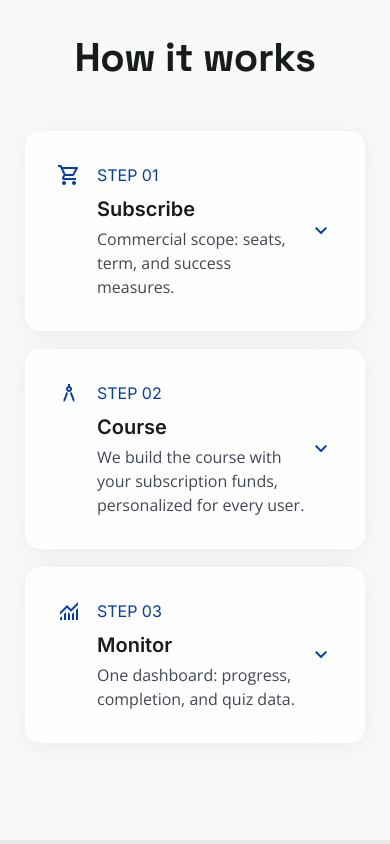
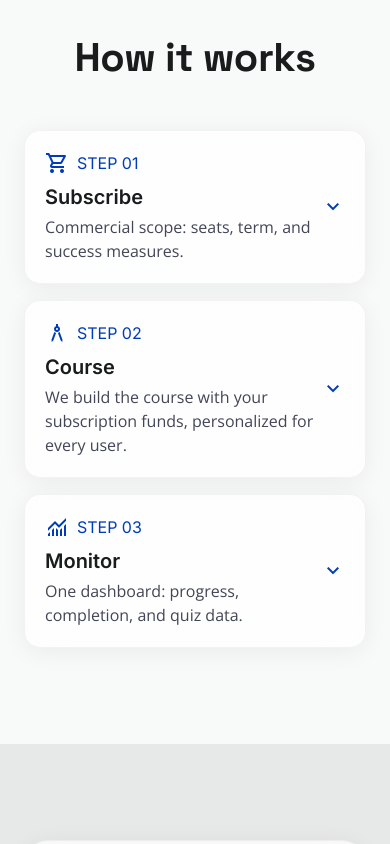
Before and after one commit to atomcampengineering/inarax-next-UI, a Next.js app: page /b2b in a window 390 px wide. Shown: the part 3840-4684 px from the top of the page. Built offline with nearby package versions, Linux system fonts and the light colour scheme.

Commit message:
worked on reducing card margsins, paddings

```diff
--- a/app/(main)/_sections/KeyFeatures.tsx
+++ b/app/(main)/_sections/KeyFeatures.tsx
@@ -13,10 +13,10 @@ export default function KeyFeatures() {
     <section className="bg-white py-size-xl px-margin-mobile md:px-margin-desktop">
       <div className="max-w-[1440px] mx-auto">
         <Reveal className="flex flex-col md:flex-row items-center justify-between gap-size-lg mb-size-xl">
-          <h2 className="font-display-lg-mobile md:font-display-lg text-display-lg-mobile md:text-display-lg text-on-surface md:w-1/2">
+          <h2 className="font-display-lg-mobile md:font-display-lg text-headline-lg md:text-display-lg text-on-surface md:w-1/2 text-center md:text-left whitespace-nowrap md:whitespace-normal">
             The two-door fork
           </h2>
-          <p className="text-on-surface-variant text-body-lg font-body-lg md:w-1/2 text-center md:text-left">
+          <p className="text-on-surface-variant text-body-lg font-body-lg md:w-1/2 text-left">
             Our platform combines cutting-edge AI with human oversight to
             create a learning experience that is as unique as your career
             path.
--- a/app/(main)/_sections/TwoBrainsArchitecture.tsx
+++ b/app/(main)/_sections/TwoBrainsArchitecture.tsx
@@ -10,10 +10,10 @@ export default function TwoBrainsArchitecture() {
   return (
     <>
       <Reveal className="text-center mb-size-xl max-w-3xl mx-auto mt-size-xl">
-        <h2 className="font-headline-lg text-headline-lg md:text-display-lg text-on-surface mb-size-md">
+        <h2 className="font-headline-lg text-headline-lg md:text-display-lg text-on-surface mb-size-md text-left md:text-center">
           The &apos;two brains&apos; architecture
         </h2>
-        <p className="text-on-surface-variant text-body-lg font-body-lg max-w-[700px] mx-auto">
+        <p className="text-on-surface-variant text-body-lg font-body-lg max-w-[700px] mx-auto text-left md:text-center">
           Two systems work together: one keeps you on the smartest path, the
           other steps in as a tutor the moment you struggle - teaching from
           verified material only, never guessing.
--- a/app/(main)/b2b/_sections/HowItWorks.tsx
+++ b/app/(main)/b2b/_sections/HowItWorks.tsx
@@ -48,18 +48,32 @@ export default function HowItWorks() {
             <Reveal key={step.title} delayMs={index * 100}>
               <AccordionItem
                 cardClassName="glass-card rounded-2xl overflow-hidden"
-                buttonClassName="w-full flex items-center justify-between p-8 text-left focus:outline-none"
-                contentClassName="bg-white/50 px-8"
+                buttonClassName="w-full flex items-center justify-between p-5 sm:p-8 text-left focus:outline-none"
+                contentClassName="bg-white/50 px-5 sm:px-8"
                 chevronClassName="material-symbols-outlined transition-transform text-primary text-3xl"
                 trigger={
+                  // Mobile: the icon sits inline with the "STEP 0x" label only, so the title/summary
+                  // column starts flush left instead of being pushed right by a full-height icon
+                  // column. Tablet/laptop keep the original icon-beside-everything layout — achieved
+                  // by rendering the icon twice and toggling which one is visible per breakpoint,
+                  // since the two layouts need the icon in different positions in the flex flow.
+                  // The `!` (important) is required because Google's Material Symbols stylesheet
+                  // ships its own `.material-symbols-outlined { display: inline-block }` rule at the
+                  // same specificity as Tailwind's hidden/md:hidden utilities, and loads later in the
+                  // cascade — without `!`, that external rule silently wins and both icons show at once.
                   <div className="flex items-start gap-4">
-                    <span className="material-symbols-outlined text-primary text-3xl">
+                    <span className="material-symbols-outlined text-primary text-3xl !hidden md:!inline-block">
                       {step.icon}
                     </span>
                     <div>
-                      <span className="font-label-caps text-primary mb-2 block">
-                        {step.step}
-                      </span>
+                      <div className="flex items-center gap-2 mb-2 md:mb-0 md:block">
+                        <span className="material-symbols-outlined text-primary text-3xl md:!hidden">
+                          {step.icon}
+                        </span>
+                        <span className="font-label-caps text-primary md:mb-2 md:block">
+                          {step.step}
+                        </span>
+                      </div>
                       <h3 className="font-headline-sm text-headline-sm">
                         {step.title}
                       </h3>
@@ -70,9 +84,19 @@ export default function HowItWorks() {
                   </div>
                 }
               >
-                {/* The expanded content adds detail without forcing the whole section to be permanently long. */}
-                <div className="py-6 ml-12 border-t border-outline-variant/10 text-on-surface-variant">
-                  {step.detail}
+                {/* The expanded content adds detail without forcing the whole section to be permanently long.
+                    An invisible icon-sized spacer mirrors the trigger's icon+gap so this text lines up with
+                    the title/summary column above it exactly, instead of approximating the offset with a
+                    fixed margin. Hidden on mobile to match the trigger's icon also not reserving that
+                    column there (see the trigger's own comment above). */}
+                <div className="py-4 sm:py-6 flex items-start gap-4 border-t border-outline-variant/10 text-on-surface-variant">
+                  <span
+                    className="material-symbols-outlined text-3xl invisible !hidden md:!inline-block"
+                    aria-hidden="true"
+                  >
+                    {step.icon}
+                  </span>
+                  <div>{step.detail}</div>
                 </div>
               </AccordionItem>
             </Reveal>
--- a/app/(main)/courses/_sections/EcosystemFeatures.tsx
+++ b/app/(main)/courses/_sections/EcosystemFeatures.tsx
@@ -43,7 +43,7 @@ export default function EcosystemFeatures() {
         {features.map((feature) => (
           <div
             key={feature.title}
-            className="p-size-lg border border-outline-variant/30 rounded-lg hover:border-primary/50 transition-colors bg-surface-container-lowest shadow-sm"
+            className="p-size-lg border border-outline-variant/30 rounded-lg hover:border-primary/50 transition-colors bg-surface-container-lowest shadow-sm text-center sm:text-left"
           >
             <span
               className="material-symbols-outlined text-primary mb-size-md"
--- a/app/(main)/courses/_sections/ProgramCards.tsx
+++ b/app/(main)/courses/_sections/ProgramCards.tsx
@@ -43,7 +43,7 @@ export default function ProgramCards() {
           {programs.map((program) => (
             <div
               key={program.title}
-              className="bg-surface-container-lowest border border-outline-variant p-size-lg rounded-xl shadow-sm hover:shadow-md transition-shadow flex flex-col justify-between"
+              className="bg-surface-container-lowest border border-outline-variant p-size-md sm:p-size-lg rounded-xl shadow-sm hover:shadow-md transition-shadow flex flex-col justify-between"
             >
               <div>
                 <span className="inline-block bg-surface-container-highest text-on-surface-variant px-size-sm py-size-xs rounded font-label-md text-[12px] mb-size-md uppercase tracking-wider">
```
Also changed, not shown: app/(main)/_sections/WhyChooseInaraX.tsx (+7 -9 lines).
